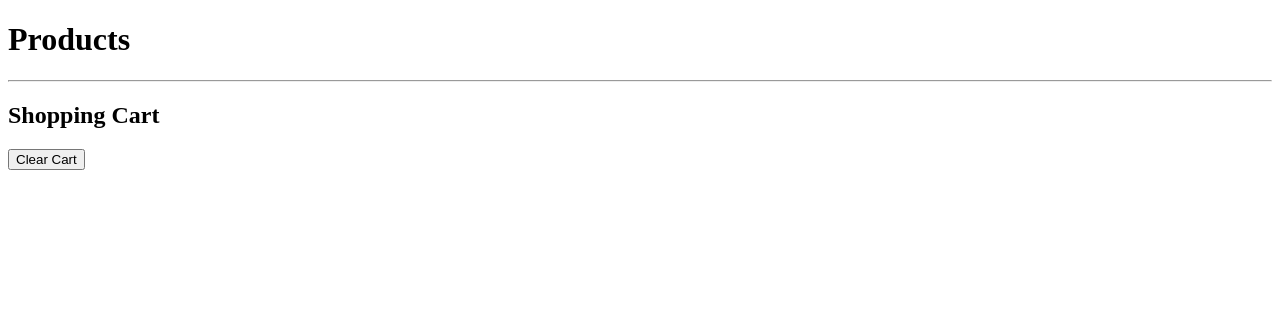
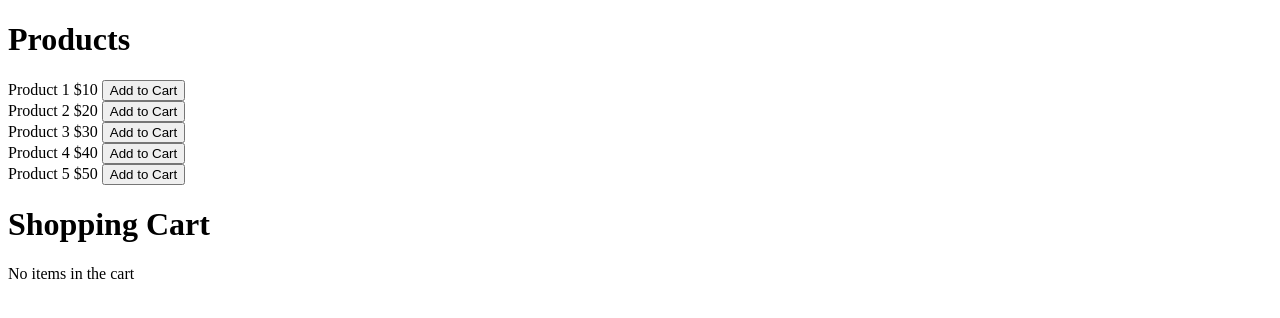
Before and after one commit to acciojob/shopping-cart-sessions-vidyatiwrai, a website: page main.html in a window 1280 px wide. Drawn offline with Linux system fonts and the light colour scheme.

Commit message:
created a submission

```diff
--- a/main.html
+++ b/main.html
@@ -1,19 +1,18 @@
 <!DOCTYPE html>
+<html>
+<head>
+  <title>Shopping Cart</title>
+  <style>
+    /* CSS styles go here */
+  </style>
+</head>
+<body>
+  <h1>Products</h1>
+  <div id="products"></div>
 
-<html>
-  <head>
-    <link rel="stylesheet" href="styles.css" />
-  </head>
+  <h1>Shopping Cart</h1>
+  <div id="cart"></div>
 
-  <body>
-    <!-- do not edit this file -->
-    <h1>Products</h1>
-    <ul id="product-list"></ul>
-    <hr />
-    <h2>Shopping Cart</h2>
-    <ul id="cart-list"></ul>
-    <button id="clear-cart-btn">Clear Cart</button>
-
-    <script type="text/javascript" src="./script.js"></script>
-  </body>
+  <script src="script.js"></script>
+</body>
 </html>
```
